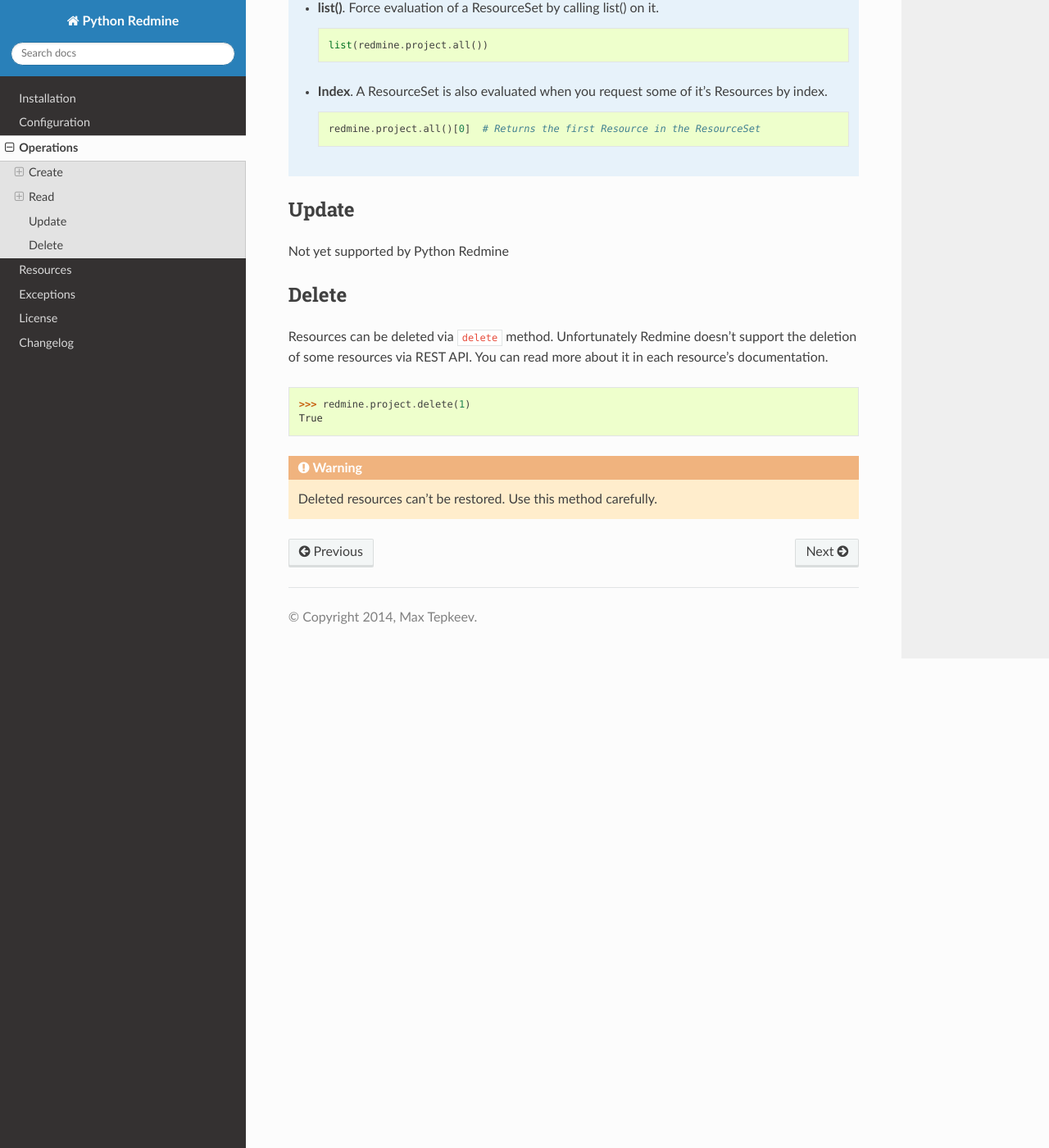
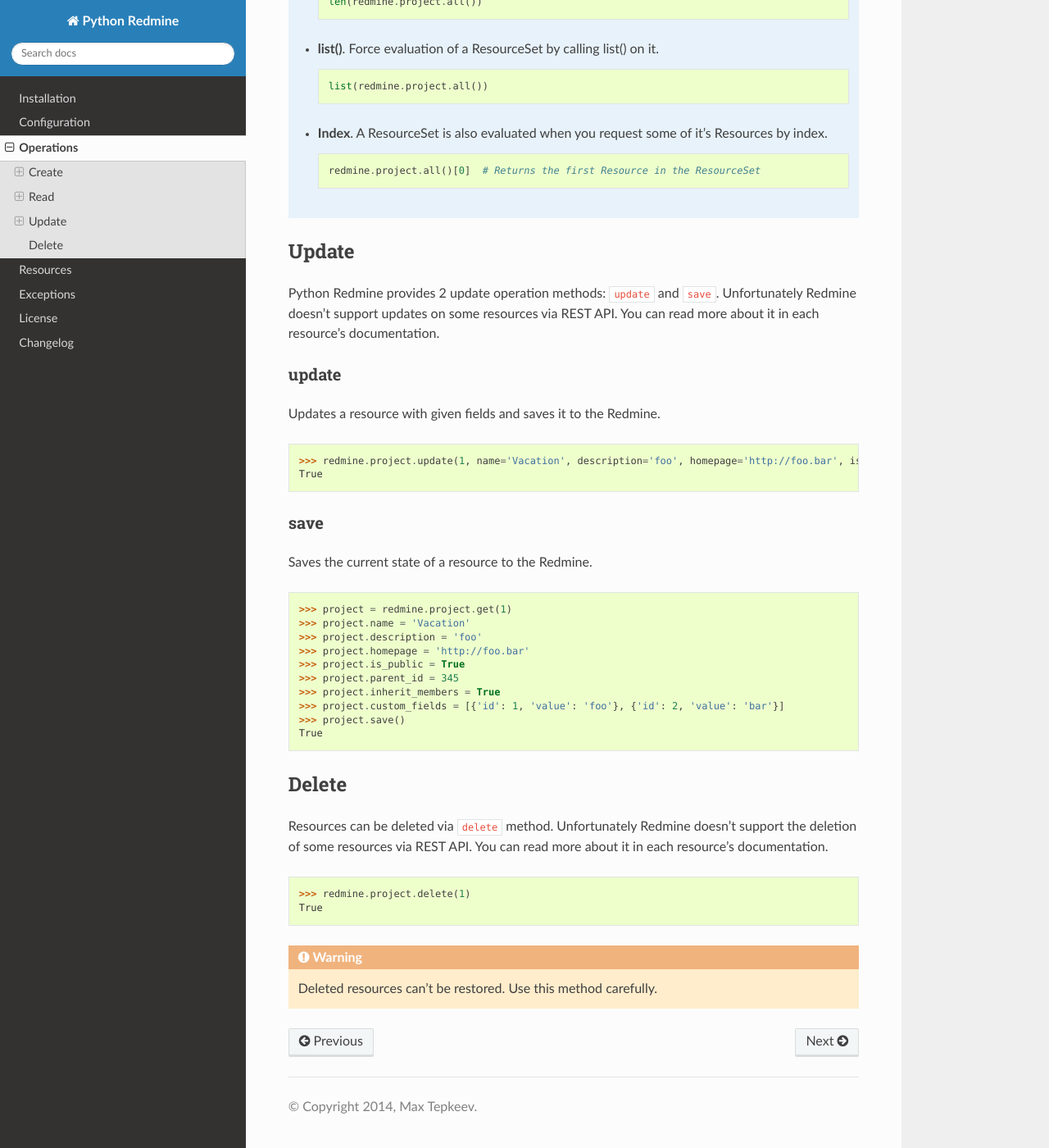
Before and after one commit to maxtepkeev/python-redmine, a Sphinx documentation site: the page built from docs/operations.rst, in a window 1280 px wide and 1400 px high, scrolled down 3701 px. Shown: the whole window at 82% size. Built offline with Sphinx 7.4.7 and the Read the Docs theme 2.0.0, drawn with Linux system fonts in a browser that asks for light colours; some of the changed text lies outside the part shown.

Commit message:
doc update

```diff
--- a/docs/operations.rst
+++ b/docs/operations.rst
@@ -21,7 +21,7 @@
 
 .. code-block:: python
 
-    >>> project = redmine.project.create(name='Vacation', identifier='vacation', description='foo', homepage='http://foo.bar', is_public=True, parent_id=345, inherit_members=True, custom_field_values={2: 'foobar'})
+    >>> project = redmine.project.create(name='Vacation', identifier='vacation', description='foo', homepage='http://foo.bar', is_public=True, parent_id=345, inherit_members=True, custom_fields=[{'id': 1, 'value': 'foo'}, {'id': 2, 'value': 'bar'}])
     >>> project
     <redmine.resources.Project #123 "Vacation">
 
@@ -38,8 +38,11 @@
     >>> project.name = 'Vacation'
     >>> project.identifier = 'vacation'
     >>> project.description = 'foo'
+    >>> project.homepage = 'http://foo.bar'
     >>> project.is_public = True
+    >>> project.parent_id = 345
     >>> project.inherit_members = True
+    >>> project.custom_fields = [{'id': 1, 'value': 'foo'}, {'id': 2, 'value': 'bar'}]
     >>> project.save()
     True
 
@@ -201,7 +204,37 @@
 Update
 ------
 
-Not yet supported by Python Redmine
+Python Redmine provides 2 update operation methods: ``update`` and ``save``. Unfortunately Redmine
+doesn't support updates on some resources via REST API. You can read more about it in each
+resource's documentation.
+
+update
+++++++
+
+Updates a resource with given fields and saves it to the Redmine.
+
+.. code-block:: python
+
+    >>> redmine.project.update(1, name='Vacation', description='foo', homepage='http://foo.bar', is_public=True, parent_id=345, inherit_members=True, custom_fields=[{'id': 1, 'value': 'foo'}, {'id': 2, 'value': 'bar'}])
+    True
+
+save
+++++
+
+Saves the current state of a resource to the Redmine.
+
+.. code-block:: python
+
+    >>> project = redmine.project.get(1)
+    >>> project.name = 'Vacation'
+    >>> project.description = 'foo'
+    >>> project.homepage = 'http://foo.bar'
+    >>> project.is_public = True
+    >>> project.parent_id = 345
+    >>> project.inherit_members = True
+    >>> project.custom_fields = [{'id': 1, 'value': 'foo'}, {'id': 2, 'value': 'bar'}]
+    >>> project.save()
+    True
 
 Delete
 ------
```
